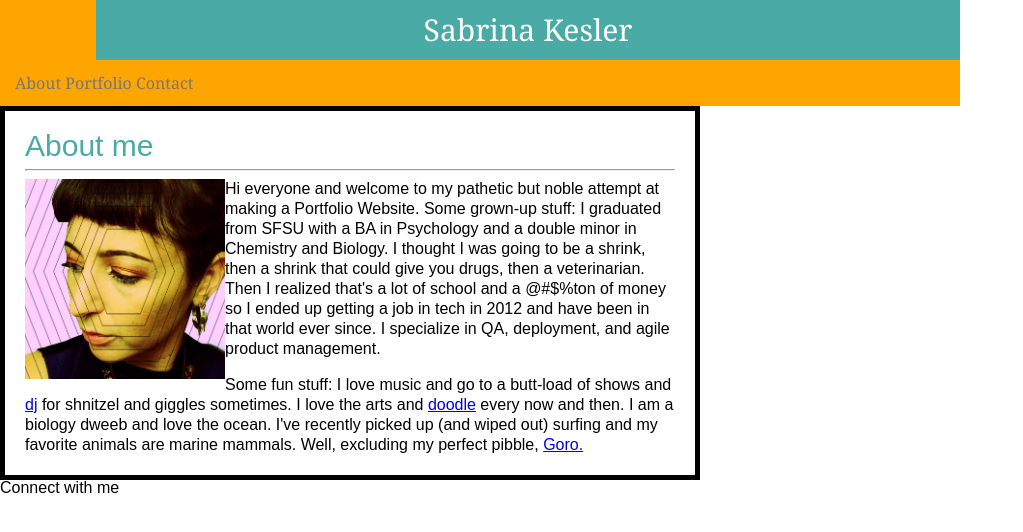
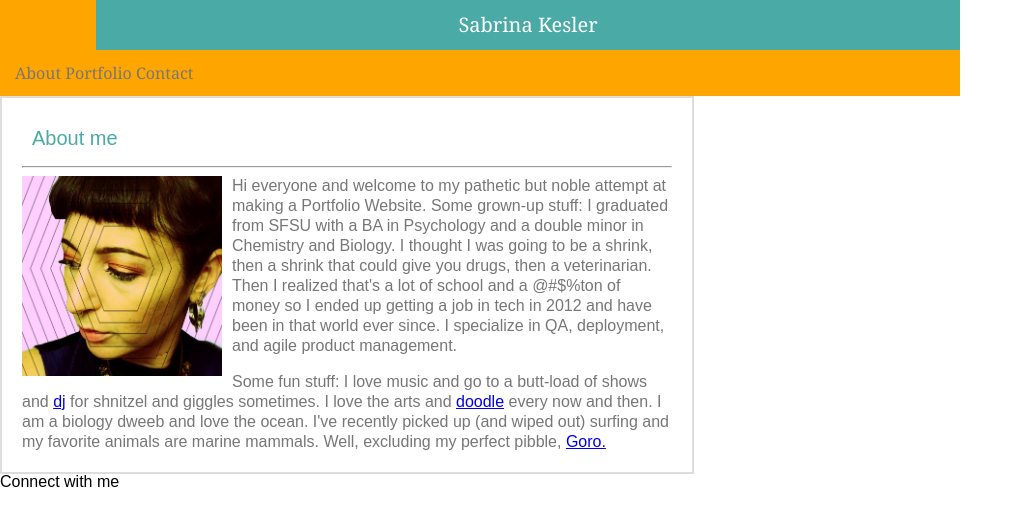
Before and after one commit to czarbina/Basic-Portfolio, a plain HTML site: page index.html in a window 1280 px wide. Shown: the whole page, without its empty margins (0-1023 px from the left). Drawn offline with Linux system fonts and the light colour scheme.

Commit message:
Added icons to folder. Modifications to index.html and style.css

```diff
--- a/css/style.css
+++ b/css/style.css
@@ -14,7 +14,7 @@ body{
 .header_name {
 
 
-	font-size: 30px;
+	font-size: 20px;
 	font-style: bold;
 	text-align: center;
 	margin-left: 10%;
@@ -37,20 +37,24 @@ body{
 	clear:both;
 	width: 650px;
 	border-style: solid;
-	border-width: 5px;
+	border-width: 2px;
+	border-color: #dddddd;
 	padding: 20px;
 }
 
 img {
 	float:left;
+	padding-right: 10px;
 }
 
 h3 {
 	clear: :both;
 	color:#4aaaa5;
-	font-size: 30px;
+	font-size: 20px;
+	padding: 10px;
 }
 
 p {
 	line-height: 20px;
+	color:#777777;
 }
--- a/index.html
+++ b/index.html
@@ -18,7 +18,7 @@
 		</div>
 	</div>
 
-	<div class="main">
+
 
 	<section class="about_me">
 		<h3>About me</h3>
@@ -36,7 +36,9 @@
 
 	</section>
 
-	</div>
+
+
+
 
 	<section class="connect">Connect with me</section>
 
```
Also changed, not shown: images/github_asset.jpg (deleted), images/github_icon.png (added), images/linkedin_icon.png (added), images/stackoverflow_icon.png (added).
